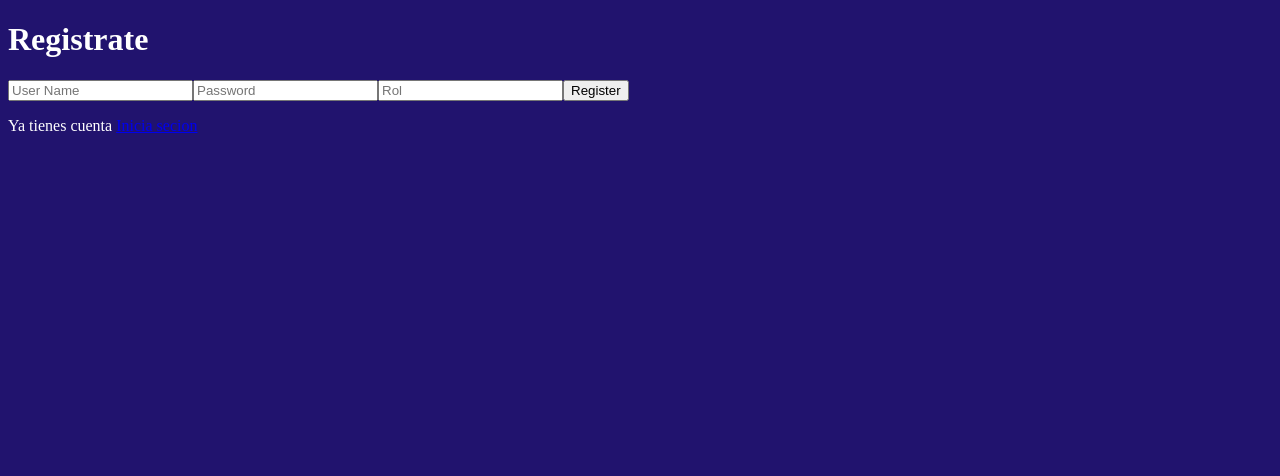
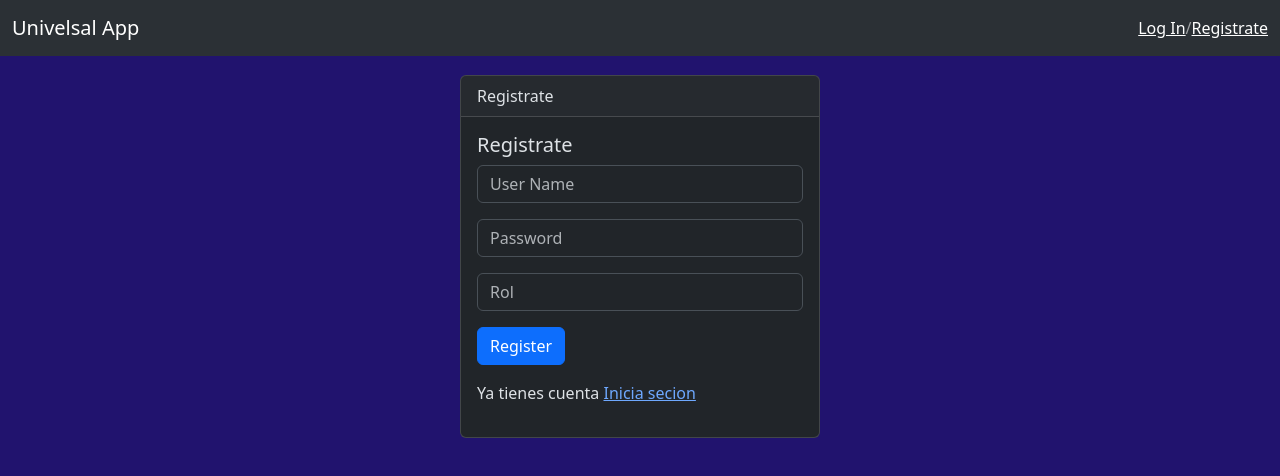
Before and after one commit to Danielhumsr/UniversalAppFrontend, a React (Create React App) app: page /SingUp in a window 1280 px wide. Shown: the top 476 px of the page. Built offline with nearby package versions, Linux system fonts and the light colour scheme.

Commit message:
inicio pagina menu de modulos

```diff
--- a/package.json
+++ b/package.json
@@ -7,6 +7,7 @@
     "@testing-library/react": "^13.4.0",
     "@testing-library/user-event": "^13.5.0",
     "axios": "^1.7.2",
+    "bootstrap": "^5.3.3",
     "js-cookie": "^3.0.5",
     "react": "^18.3.1",
     "react-dom": "^18.3.1",
--- /dev/null
+++ b/src/Global/Componemts/NavBarComponent.js
@@ -0,0 +1,19 @@
+import React from 'react'
+import { Link } from "react-router-dom";
+
+function NavBarComponent() {
+  return (
+    <nav className="navbar bg-body-tertiary" data-bs-theme="dark">
+    <div className="container-fluid">
+      <a className="navbar-brand " href="/">Univelsal App</a>
+      <div>
+      <span className="navbar-text"><Link className="" to={"/LogIn"}>Log In</Link></span>
+      <span className="navbar-text">/</span>
+      <span className="navbar-text "><Link className="" to={"/SingUp"}>Registrate</Link></span>
+      </div>
+    </div>
+  </nav>
+  )
+}
+
+export default NavBarComponent
--- a/src/Global/Pages/HomePage.js
+++ b/src/Global/Pages/HomePage.js
@@ -1,19 +1,31 @@
 import React from 'react'
 import { Link } from "react-router-dom";
+import NavBarComponent from "../Componemts/NavBarComponent"
 
 function HomePage() {
   return (
     <div>
-         <div className="">
-            <div className="">
-                <h1 className="">Home Page</h1>
-                <p className="" >Universal APP</p>
-                <p className=''>Aplicacion que contiene retos y apredizajes de <br/> Daniel Salazar</p>
-                <p className='' >As <Link className="" to={"/LogIn"}>Log In</Link> para porder ver todas las funciones </p>
-                <p className=''>o <Link className="" to={"/LogIn"}>Registrate</Link> para empesar a conocer</p>
+      <NavBarComponent />
+      <div style={{ height: "50vh" }}>
+        <div className=' d-flex justify-content-center align-items-center h-100'>
+          <div className="row">
+            <div className="col">
+              <div className="card text-center " data-bs-theme="dark"  style={{ width: "45vh" }}>
+                <div className="card-header">
+                  Bienvenido
+                </div>
+                <div className="card-body">
+                  <h5 className="card-title">Universal App</h5>
+                  <p className="card-text">Aplicacion que se desertan y apredizajes de <strong>Daniel Salazar</strong>.</p>
+                  <a href="/LogIn" className="btn btn-success">Log In</a>
+                  <span> Si no tienes cuenta </span>
+                  <a href="/SingUp" className="btn btn-primary">Sing Up</a>
+                </div>
+              </div>
             </div>
-         </div>
-
+          </div>
+        </div>
+      </div>
     </div>
   )
 }
--- a/src/Global/Pages/ModulesMenu.js
+++ b/src/Global/Pages/ModulesMenu.js
@@ -1,11 +1,57 @@
-import React from 'react'
+import { useEffect } from 'react'
+import { useLog } from '../../LogIn/Utils/LoginContext';
+import { useNavigate, Link } from "react-router-dom";
+import NavBarComponent from '../Componemts/NavBarComponent';
 
 function ModulesMenu() {
+    const { isAutenticate, errors: regErrors } = useLog();
+    const navigate = useNavigate();
+    useEffect(() => {
+        if (!isAutenticate) navigate('/');
+    }, [isAutenticate])
     return (
         <div>
-            <div className=''>
-                <div className=''>Usuarios</div>
-                <div className=''> Proyectos</div>
+            <NavBarComponent />
+
+            <div className='container'>
+                <div className="row" style={{paddingTop: "10px" }}>
+                    <div className="col-3">
+                        <div className="card" data-bs-theme="dark">
+                            <div className="card-header">
+                                Modulo 1
+                            </div>
+                            <div className="card-body">
+                                <h5 className="card-title"> Gestion de Usuarios</h5>
+                                <p className="card-text">Modulo donde se gestionan los usuarios.</p>
+                                <a href="/SingUp" className="btn btn-primary">Ingresar</a>
+                            </div>
+                        </div>
+                    </div>
+                    <div className="col-3">
+                        <div className="card" data-bs-theme="dark">
+                            <div className="card-header">
+                                Modulo 2
+                            </div>
+                            <div className="card-body">
+                                <h5 className="card-title">Tareas</h5>
+                                <p className="card-text">Modulo donde se gestion de tareas.</p>
+                                <a href="/SingUp" className="btn btn-primary">Ingresar</a>
+                            </div>
+                        </div>
+                    </div>
+                    <div className="col-3">
+                        <div className="card " data-bs-theme="dark">
+                            <div className="card-header">
+                                Modulo 3
+                            </div>
+                            <div className="card-body">
+                                <h5 className="card-title">Inventario</h5>
+                                <p className="card-text">Modulo donde se gestionan los inventarios.</p>
+                                <a href="/SingUp" className="btn btn-primary">Ingresar</a>
+                            </div>
+                        </div>
+                    </div>
+                </div>
             </div>
         </div>
 
--- a/src/LogIn/Pages/LogInpage.js
+++ b/src/LogIn/Pages/LogInpage.js
@@ -2,10 +2,11 @@ import { useEffect } from "react";
 import { useForm } from "react-hook-form"
 import { useLog } from "../Utils/LoginContext";
 import { Link, useNavigate } from "react-router-dom";
+import NavBarComponent from "../../Global/Componemts/NavBarComponent"
 
 function LogInpage() {
     const { register, handleSubmit, formState: { errors } } = useForm();
-    const {singIn, isAutenticate, errors: regErrors }= useLog();
+    const { singIn, isAutenticate, errors: regErrors } = useLog();
     const navigate = useNavigate();
     useEffect(()=>{
         if(isAutenticate) navigate('/ModuleMenu');
@@ -15,30 +16,48 @@ function LogInpage() {
         singIn(values);
     })
     return (
-        <div className="">
-            <div className="">
-                <h1 className="">LogIn</h1>
+        <div>
+            <NavBarComponent />
+            <div style={{ height: "50vh" }}>
+                <div className=' d-flex justify-content-center align-items-center h-100'>
+                    <div className="row">
+                        <div className="col">
+                            <div className="card " data-bs-theme="dark" style={{ width: "45vh" }} >
+                                <div className="card-header">
+                                    LogIn
+                                </div>
+                                <div className="card-body">
+                                    <h5 className="card-title">Log In</h5>
                                     {
-                    regErrors.map((error, i)=>(
+                                        regErrors.map((error, i) => (
                                             <div className="">{error}</div>
                                         ))
                                     }
                                     <form onSubmit={onSubmit}>
+                                        <div className="mb-3">
                                             <input type="Text" {...register("username", { required: true })}
-                        className=""
+                                                className="form-control"
                                                 placeholder="User Name" />
-                    {errors.username && (<p className=""> Error en User name</p>)}
+                                            {errors.username && (<p style={{ color: "red" }}> Usuario requerido</p>)}
+                                        </div>
+                                        <div className="mb-3">
                                             <input type="password" {...register("password", { required: true })}
-                        className=""
+                                                className="form-control"
                                                 placeholder="Password" />
-                    {errors.password && (<p className=""> Error en Password</p>)}
-                    <button type="submit">
+                                            {errors.password && (<p style={{ color: "red" }}> Constraseña requerido</p>)}
+                                        </div>
+                                        <button type="submit" className="btn btn-primary mb-3">
                                             LogIn
                                         </button>
                                         <p className="">No tienes cuenta? <Link className="" to={"/SingUp"}>Registrate</Link> </p>
                                     </form>
                                 </div>
                             </div>
+                        </div>
+                    </div>
+                </div>
+            </div>
+        </div>
     )
 }
 
--- a/src/LogIn/Pages/RegisterPage.js
+++ b/src/LogIn/Pages/RegisterPage.js
@@ -2,11 +2,12 @@ import { useForm } from "react-hook-form"
 import { useLog } from "../Utils/LoginContext";
 import { useEffect } from "react";
 import { useNavigate, Link } from "react-router-dom";
+import NavBarComponent from "../../Global/Componemts/NavBarComponent"
 
 
 function RegisterPage() {
-    const { register, handleSubmit, formState:{ errors } } = useForm();
-    const {singUp, isAutenticate, errors: regErrors }= useLog();
+    const { register, handleSubmit, formState: { errors } } = useForm();
+    const { singUp, isAutenticate, errors: regErrors } = useLog();
     const navigate = useNavigate();
 
     useEffect(()=>{
@@ -19,33 +20,54 @@ function RegisterPage() {
     })
     return (
         <div className="">
-            <div className="">
-                <h1 className="">Registrate</h1>
+            <NavBarComponent />
+            <div style={{ height: "50vh" }}>
+                <div className=' d-flex justify-content-center align-items-center h-100'>
+                    <div className="row">
+                        <div className="col">
+                            <div className="card " data-bs-theme="dark" style={{ width: "45vh" }}>
+                                <div className="card-header">
+                                    Registrate
+                                </div>
+                                <div className="card-body">
+                                    <h5 className="card-title">Registrate</h5>
                                     {
-                    regErrors.map((error, i)=>(
+                                        regErrors.map((error, i) => (
                                             <div className="">{error}</div>
                                         ))
                                     }
                                     <form onSubmit={onSubmit}>
+                                        <div className="mb-3">
                                             <input type="Text" {...register("username", { required: true })}
-                        className=""
+                                                className="form-control"
                                                 placeholder="User Name" />
-                        {errors.username &&(<p className=""> Error en User name</p>)}
+                                            {errors.username && (<p style={{ color: "red" }}> Usuario requerido</p>)}
+                                        </div>
+                                        <div className="mb-3">
                                             <input type="password" {...register("password", { required: true })}
-                        className=""
+                                                className="form-control"
                                                 placeholder="Password" />
-                         {errors.password &&(<p className=" "> Error en Password</p>)}
+                                            {errors.password && (<p style={{ color: "red" }}> Constraseña requerido</p>)}
+                                        </div>
+                                        <div className="mb-3">
                                             <input type="Text" {...register("rol", { required: true })}
-                        className=""
+                                                className="form-control"
                                                 placeholder="Rol" />
-                         {errors.rol &&(<p className=""> Error en Rol</p>)}
-                    <button type="submit">
+                                            {errors.rol && (<p style={{ color: "red" }}> Rol requerido</p>)}
+                                        </div>
+                                        <button type="submit" className="btn btn-primary mb-3">
                                             Register
                                         </button>
                                         <p className="">Ya tienes cuenta <Link className="" to={"/LogIn"}>Inicia secion</Link> </p>
                                     </form>
                                 </div>
                             </div>
+                        </div>
+                    </div>
+                </div>
+            </div>
+
+        </div>
     )
 }
 
--- a/src/index.css
+++ b/src/index.css
@@ -1,4 +1,4 @@
 body{
-  background: #21136e;
+  background: #21136e !important;
   color: White;
 }
--- a/src/index.js
+++ b/src/index.js
@@ -3,6 +3,7 @@ import ReactDOM from 'react-dom/client';
 import './index.css';
 import App from './App';
 import reportWebVitals from './reportWebVitals';
+import 'bootstrap/dist/css/bootstrap.min.css'
 
 const root = ReactDOM.createRoot(document.getElementById('root'));
 root.render(
```
Also changed, not shown: 1 other file (tests, documents, lock files or other folders). Lines whose indentation alone changed are shown as unchanged.
